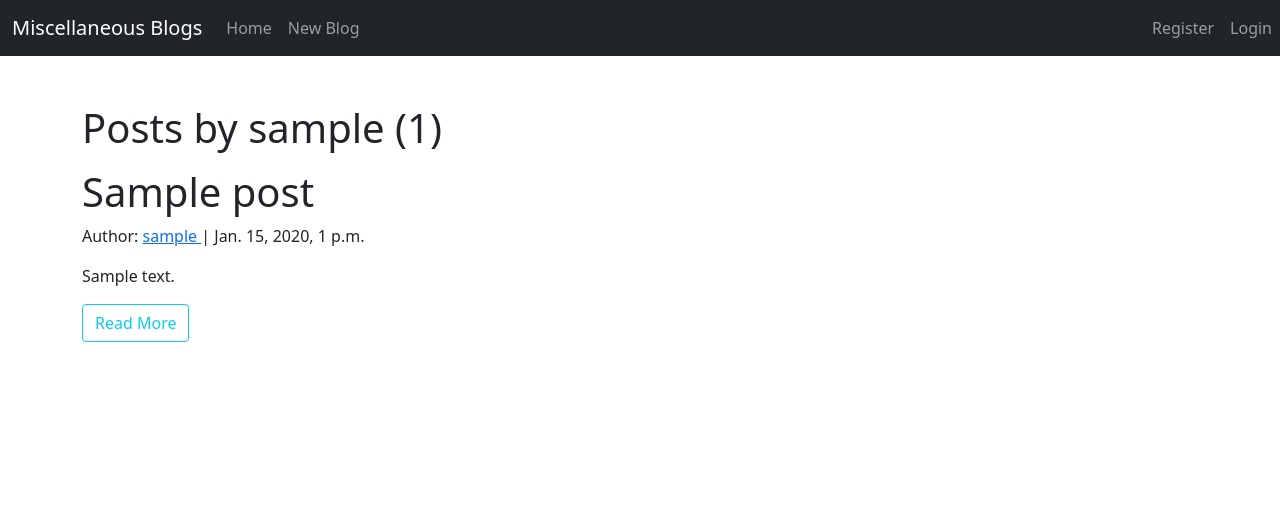
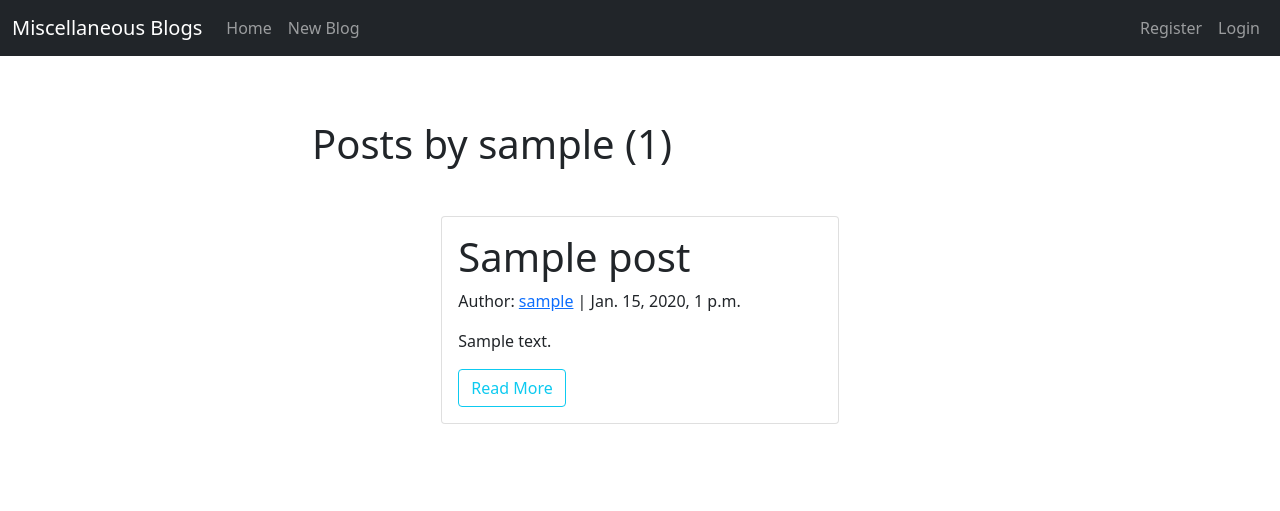
Before and after one commit to brianwarui/Django_Blog_App, a Django app: a page that uses blog/templates/blog/main.html in a window 1280 px wide. Shown: the top 511 px of the page. Run offline with Django 4.2, Linux system fonts and the light colour scheme; tables that the repository leaves empty hold one stand-in row (values such as "Sample post"); some libraries are stand-ins or nearby versions.

Commit message:
bootstrap cards

```diff
--- a/blog/templates/blog/main.html
+++ b/blog/templates/blog/main.html
@@ -5,7 +5,7 @@
 	<meta name="viewport" content="width=device-width, initial-scale=1">
 	 <link rel="stylesheet" href="https://cdn.jsdelivr.net/npm/bootstrap@5.0.0/dist/css/bootstrap.min.css">
      <link rel="stylesheet" href="https://cdnjs.cloudflare.com/ajax/libs/font-awesome/6.0.0/css/all.min.css">
-     <link href="/YOUR_PATH/favicon.ico" rel="icon" type="image/x-icon">
+
      <title> {% block title %} {% endblock %} </title>
 
 </head>
@@ -17,54 +17,56 @@
 	{% endif %}
 	 <!-- Navigation Bar -->
 
-    <nav class="navbar navbar-expand-sm navbar-dark bg-dark">
+   <nav class="navbar navbar-expand-lg navbar-dark bg-dark">
     <div class="container-fluid">
-            <a class="navbar-brand" href="/">Miscellaneous Blogs </a>
-            <button class="navbar-toggler" type="button" data-bs-toggle="collapse" data-bs-target="#navbarNav" aria-controls="navbarNav" aria-expanded="false" aria-label="Toggle navigation">
+        <a class="navbar-brand" href="/">Miscellaneous Blogs</a>
+
+        <!-- Navbar Toggler for Small Screens -->
+        <button class="navbar-toggler" type="button" data-bs-toggle="collapse" data-bs-target="#navbarNav"
+            aria-controls="navbarNav" aria-expanded="false" aria-label="Toggle navigation">
             <span class="navbar-toggler-icon"></span>
         </button>
+
+        <!-- Navbar Links -->
         <div class="collapse navbar-collapse" id="navbarNav">
-                <ul class="navbar-nav ml-auto">
+            <ul class="navbar-nav">
                 <li class="nav-item">
                     <a class="nav-link" href="/">Home</a>
                 </li>
                 <li class="nav-item">
                     <a class="nav-link" href="{% url 'post-create' %}">New Blog</a>
                 </li>
-                    <!-- Add more menu items as needed -->
             </ul>
-            </div>
-        </div>
-        	<!-- Navbar Right Side -->
-            <div class="navbar-nav">
+
+            <ul class="navbar-nav ms-auto">
                 {% if user.is_authenticated %}
-
-                <ul class="navbar-nav ml-auto">
-                    <!-- <li class="nav-item">
-                        <a class="nav-link" href="{% url 'post-create' %}">New Blog</a>
-                    </li> -->
                     <li class="nav-item">
                         <a class="nav-link" href="{% url 'profile' %}">Profile</a>
                     </li>
-
+                    <li class="nav-item">
+                        <a class="nav-link" href="{% url 'logout' %}">Logout</a>
+                    </li>
+                {% else %}
+                    <li class="nav-item">
+                        <a class="nav-link" href="{% url 'register' %}">Register</a>
                     </li>
                     <li class="nav-item">
-                            <a class="nav-link" href="{% url 'logout' %}"> Logout </a>
+                        <a class="nav-link" href="{% url 'login' %}">Login</a>
                     </li>
-                    <!-- Add more menu items as needed -->
+                {% endif %}
             </ul>
-
-				{% else %}
-					<a class="nav-link" href="{% url 'register' %}"> Register </a>
-					<a class="nav-link" href="{% url 'login' %}"> Login </a>
-				{% endif %}
+        </div>
     </div>
 </nav>
 
 	<div class="container mt-5">
     <div class="row">
-    <div class="col">
+        <div class="col-md-8 offset-md-2">
+            <div class="container">
+                <div class="card-body">
                     {% block content %} {% endblock %}
+                </div>
+            </div>
         </div>
     </div>
 </div>
--- a/blog/templates/blog/user_posts.html
+++ b/blog/templates/blog/user_posts.html
@@ -4,16 +4,28 @@
 
 <h1 class="mb-3"> Posts by {{view.kwargs.username}} ({{page_obj.paginator.count}}) </h1>
 
-		{% for post in posts %}
-			<h1> {{post.title }} </h1>
-			<p> Author: <a href="{% url 'user-posts' post.author.username %}">{{post.author}} </a> | {{post.created_on}} </p>
-			<p> {{post.content |slice:":200" |safe}} </p>
-			<a class="btn btn-outline-info" href="{% url 'post-detail' post.id %}"> Read More </a>
-		{% endfor %}
-
-	<br>
-	<br>
-		<div class="pagination d-flex justify-content-center">
+		<div class="container mt-5">
+    <div class="row">
+        {% for post in posts %}
+            <div class="col-md-8 offset-md-2 mb-4">
+                <div class="card">
+                    <div class="card-body">
+                        <h1 class="card-title">{{ post.title }}</h1>
+                        <p class="card-text">
+                            Author: <a href="{% url 'user-posts' post.author.username %}">{{ post.author }}</a> |
+                            {{ post.created_on }}
+                        </p>
+                        <p class="card-text">{{ post.content | slice:":200" | safe }}</p>
+                        <a class="btn btn-outline-info" href="{% url 'post-detail' post.id %}">Read More</a>
+                    </div>
+                </div>
+            </div>
+        {% endfor %}
+    </div>
+</div>
+<br>
+<br>
+	<div class="pagination d-flex justify-content-center">
 		<span class="step-links">
 		{% if is_paginated %}
 			{% if page_obj.has_previous %}
--- a/secondsite/settings.py
+++ b/secondsite/settings.py
@@ -24,7 +24,7 @@ BASE_DIR = Path(__file__).resolve().parent.parent
 SECRET_KEY = os.environ.get('SECRET_KEY')
 
 # SECURITY WARNING: don't run with debug turned on in production!
-DEBUG = False
+DEBUG = True
 
 ALLOWED_HOSTS = ["*"]
 
```
Also changed, not shown: blog/templates/blog/home.html (+20 -6 lines). Lines whose indentation alone changed are shown as unchanged.
